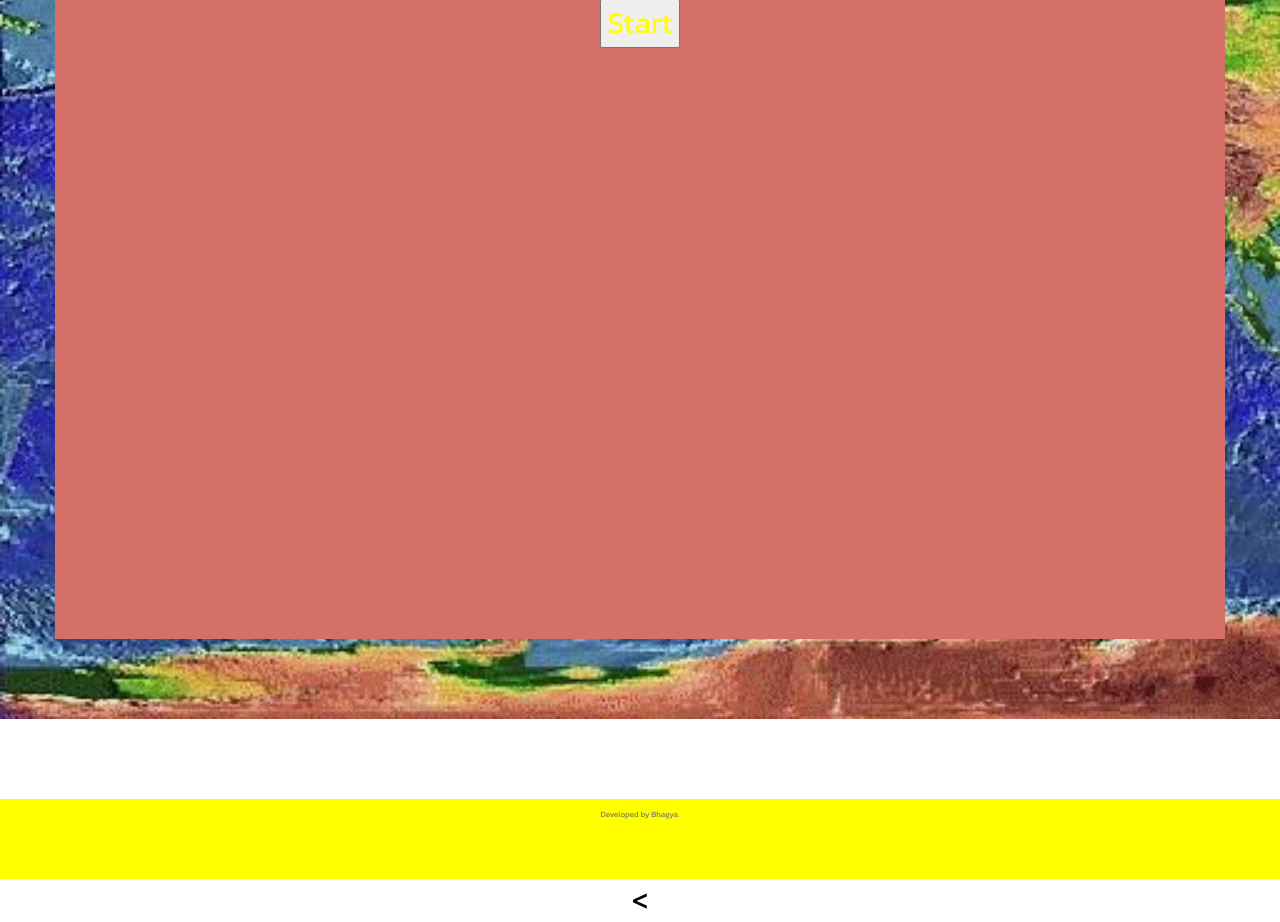
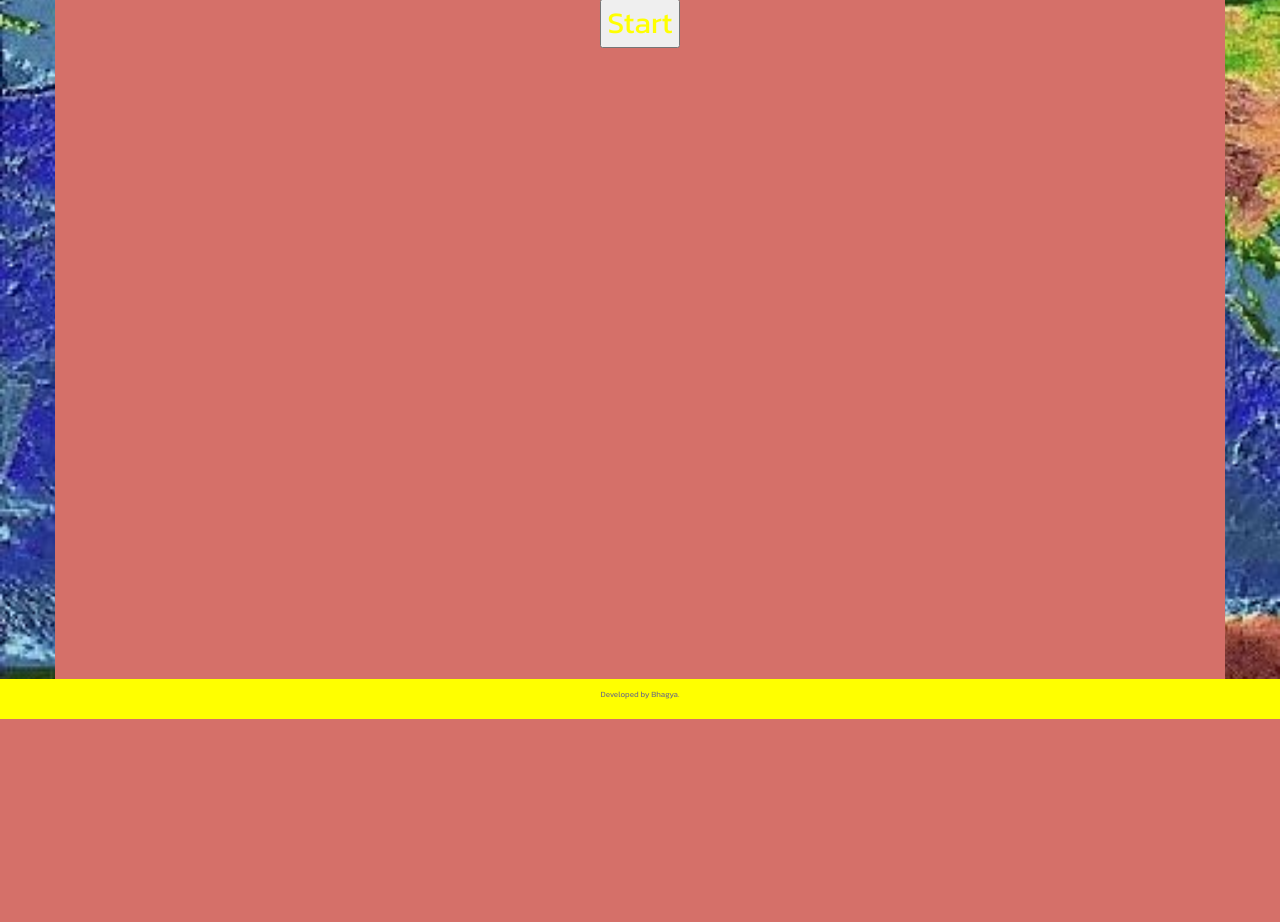
Before and after one commit to bhagya88/TriviaGame, a PHP site: page / in a window 1280 px wide. Shown: the part 81-1003 px from the top of the page. After the commit the page ends 800 px from the top, so only its background shows below. Run offline with PHP 8.4, Linux system fonts and the light colour scheme; some web fonts are replaced.

```diff
--- a/assets/css/style.css
+++ b/assets/css/style.css
@@ -25,7 +25,7 @@ header{
 
 .container{
 	color:yellow;
-	height:100%;
+	height:85%;
 
 }
 
@@ -37,11 +37,11 @@ header{
     color:black;
 }
 .page-sub-header{
-	height:80%;
+	height:100%;
 	background: rgb(213,112,105);
 }
 .page{
-	height:70%;
+	height:90%;
 	background: rgb(213,112,105);
 	text-align: center;
 	vertical-align: middle;
@@ -63,7 +63,7 @@ header{
 }
 
 footer{
-	height:10%;
+	height:5%;
 	background:yellow;
 	line-height: 30px;
 	font-size: 8px;
--- a/index.html
+++ b/index.html
@@ -44,7 +44,7 @@
     </footer>
 
 	<script   src="https://code.jquery.com/jquery-2.2.4.min.js"   integrity="sha256-BbhdlvQf/xTY9gja0Dq3HiwQF8LaCRTXxZKRutelT44="   crossorigin="anonymous"></script>
-	<<script type="text/javascript" src="assets/javascript/app.js"></script>
+	<script type="text/javascript" src="assets/javascript/app.js"></script>
 </body>
 </body>
 </html>
```
